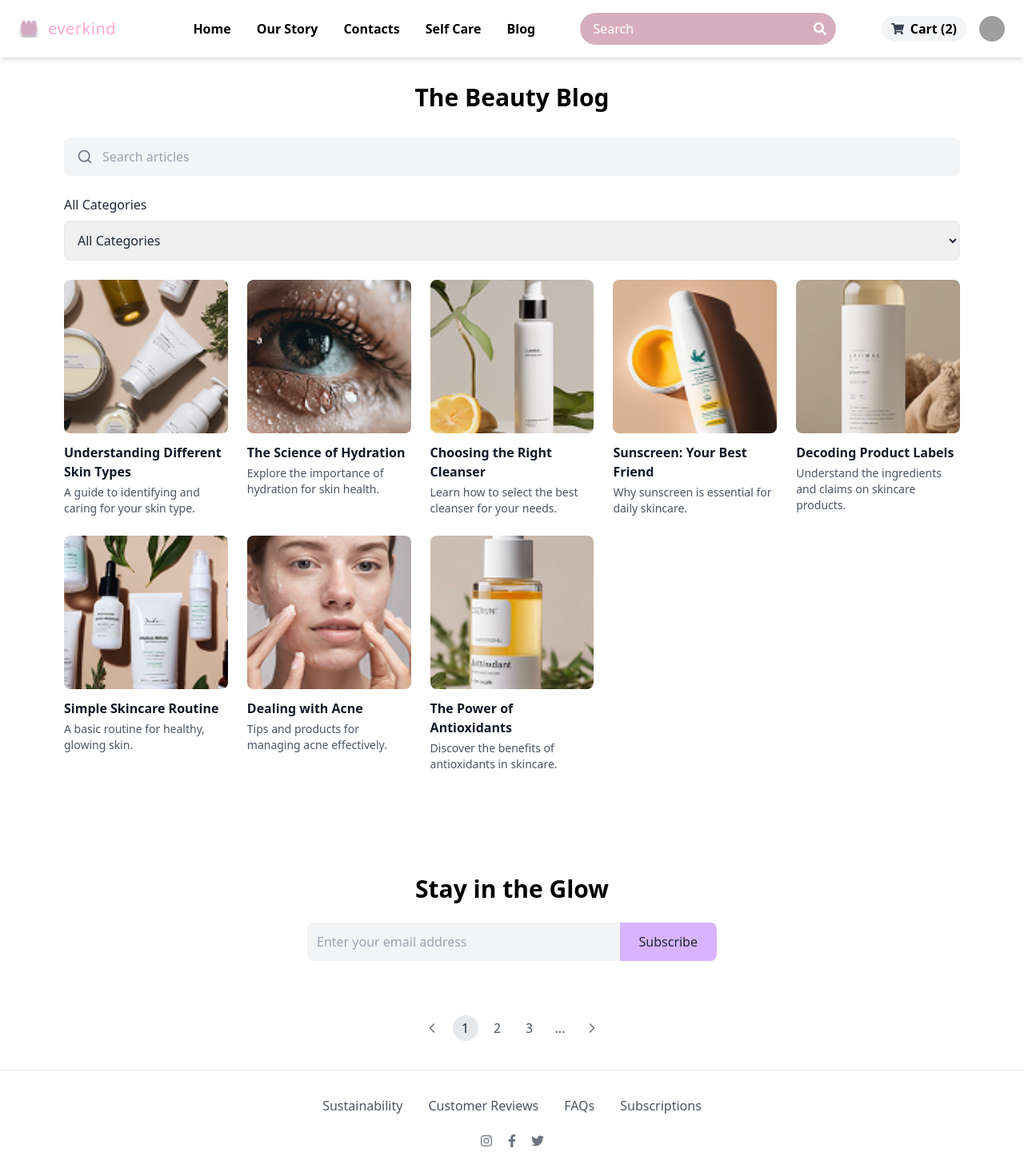
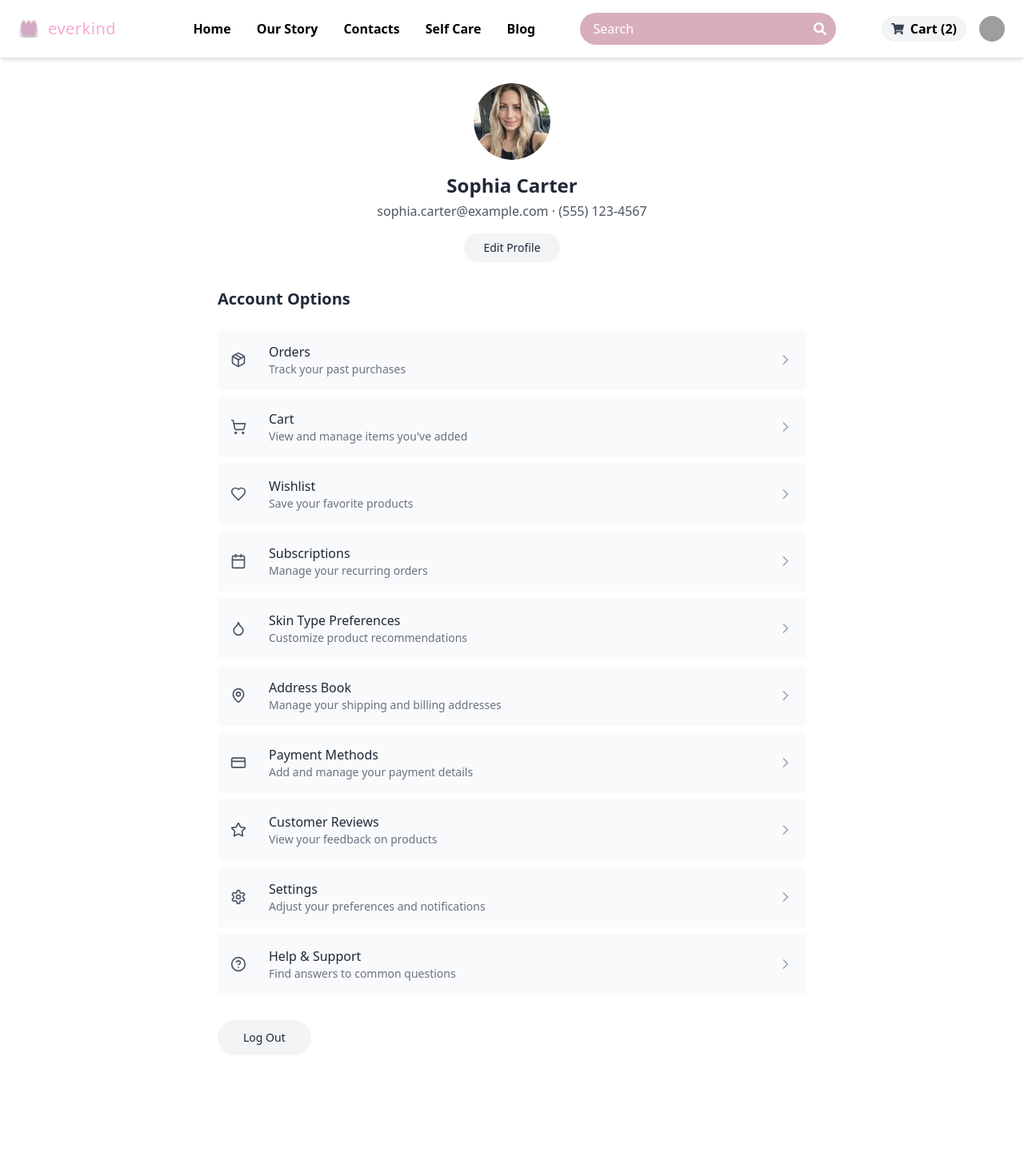
Before and after one commit to abdullahiqbal07/everkind, a React (Vite) app: page /dummy in a window 1280 px wide. Shown: the top 1461 px of the page at 80% size. After the commit the page ends 1352 px from the top, so only its background shows below. Built offline with nearby package versions, Linux system fonts and the light colour scheme; grey boxes are pictures that could not be loaded.

Commit message:
add account page

```diff
--- /dev/null
+++ b/src/pages/Account.jsx
@@ -0,0 +1,136 @@
+import { useState } from "react";
+import {
+  Package,
+  ShoppingCart,
+  Heart,
+  Calendar,
+  Droplet,
+  MapPin,
+  CreditCard,
+  Star,
+  Settings,
+  HelpCircle,
+  ChevronRight,
+} from "lucide-react";
+import Navbar from "../components/NavBar";
+import image from "../assets/images/Account/image1.png";
+
+export default function AccountPage() {
+  const [userData] = useState({
+    name: "Sophia Carter",
+    email: "sophia.carter@example.com",
+    phone: "(555) 123-4567",
+  });
+
+  const accountOptions = [
+    {
+      icon: <Package className="text-gray-600" size={20} />,
+      title: "Orders",
+      description: "Track your past purchases",
+    },
+    {
+      icon: <ShoppingCart className="text-gray-600" size={20} />,
+      title: "Cart",
+      description: "View and manage items you've added",
+    },
+    {
+      icon: <Heart className="text-gray-600" size={20} />,
+      title: "Wishlist",
+      description: "Save your favorite products",
+    },
+    {
+      icon: <Calendar className="text-gray-600" size={20} />,
+      title: "Subscriptions",
+      description: "Manage your recurring orders",
+    },
+    {
+      icon: <Droplet className="text-gray-600" size={20} />,
+      title: "Skin Type Preferences",
+      description: "Customize product recommendations",
+    },
+    {
+      icon: <MapPin className="text-gray-600" size={20} />,
+      title: "Address Book",
+      description: "Manage your shipping and billing addresses",
+    },
+    {
+      icon: <CreditCard className="text-gray-600" size={20} />,
+      title: "Payment Methods",
+      description: "Add and manage your payment details",
+    },
+    {
+      icon: <Star className="text-gray-600" size={20} />,
+      title: "Customer Reviews",
+      description: "View your feedback on products",
+    },
+    {
+      icon: <Settings className="text-gray-600" size={20} />,
+      title: "Settings",
+      description: "Adjust your preferences and notifications",
+    },
+    {
+      icon: <HelpCircle className="text-gray-600" size={20} />,
+      title: "Help & Support",
+      description: "Find answers to common questions",
+    },
+  ];
+
+  return (
+    <>
+      <Navbar />
+      <div className="max-w-3xl mx-auto px-4 py-8">
+        {/* Profile Section */}
+        <div className="flex flex-col items-center mb-8">
+          <div className="w-24 h-24 rounded-full overflow-hidden mb-4">
+            <img
+              src={image}
+              alt="User profile"
+              className="w-full h-full object-cover"
+            />
+          </div>
+          <h2 className="text-2xl font-bold text-gray-800 mb-1">
+            {userData.name}
+          </h2>
+          <p className="text-gray-600 mb-4">
+            {userData.email} · {userData.phone}
+          </p>
+
+          <button className="bg-gray-100 text-gray-800 px-6 py-2 rounded-full text-sm font-medium">
+            Edit Profile
+          </button>
+        </div>
+
+        {/* Account Options Section */}
+        <h3 className="text-xl font-bold text-gray-800 mb-6">
+          Account Options
+        </h3>
+
+        <div className="space-y-2">
+          {accountOptions.map((option, index) => (
+            <a
+              href="#"
+              key={index}
+              className="flex items-center justify-between p-4 bg-gray-50 rounded-md hover:bg-gray-100 transition duration-150"
+            >
+              <div className="flex items-center">
+                <div className="w-8 mr-4">{option.icon}</div>
+                <div>
+                  <h4 className="font-medium text-gray-800">{option.title}</h4>
+                  <p className="text-sm text-gray-500">{option.description}</p>
+                </div>
+              </div>
+              <ChevronRight className="text-gray-400" size={20} />
+            </a>
+          ))}
+        </div>
+
+        {/* Log Out Button */}
+        <div className="mt-8">
+          <button className="bg-gray-100 text-gray-800 px-8 py-3 rounded-full text-sm font-medium">
+            Log Out
+          </button>
+        </div>
+      </div>
+    </>
+  );
+}
--- a/src/pages/dummy.jsx
+++ b/src/pages/dummy.jsx
@@ -1,18 +1,16 @@
 import React from "react";
 
 // import SelfCare from "./Self-Care";
-import Story from "./Our-Story";
+// import Story from "./Our-Story";
+import Account from "./Account";
 
 import SelfCare from "./Self-Care";
 import Blog from "./Blog";
 
-
 const dummy = () => {
   return (
     <div>
-
-      <Story />
-
+      <Account />
     </div>
   );
 };
```
Also changed, not shown: src/assets/images/Account/image1.png (added).
